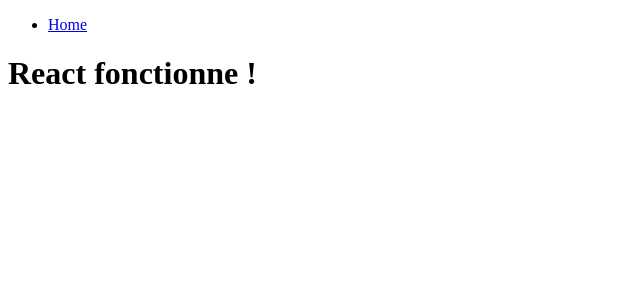
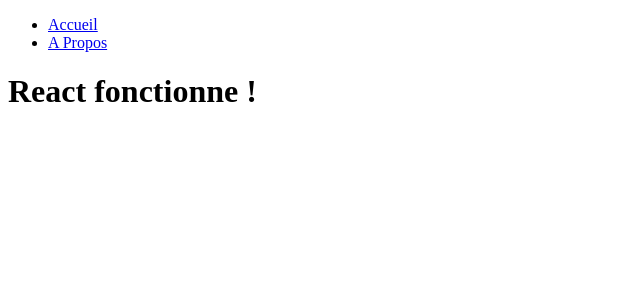
Before and after one commit to Loyd1307/4-Kasa, a React (Vite) app in the folder kasa/: page / in a window 1280 px wide. Shown: the top 300 px of the page, without its empty margins (0-640 px from the left). Built offline with nearby package versions, Linux system fonts and the light colour scheme.

Commit message:
ajout page accueil

```diff
--- a/kasa/src/App.jsx
+++ b/kasa/src/App.jsx
@@ -1,9 +1,11 @@
 import { Routes, Route } from "react-router";
 import Home from "./pages/Home.jsx";
+import About from "./pages/About.jsx";
 
 function Kaza () {
   return <><ul>
-    <li><a href="./home">Home</a></li>
+    <li><a href="./home">Accueil</a></li>
+    <li><a href="./a-propos">A Propos</a></li>
   </ul><h1>React fonctionne !</h1></>;
 }
 
@@ -12,6 +14,7 @@
     <Routes>
       <Route path="/" element={<Kaza />} />
       <Route path="/home" element={<Home />} />
+      <Route path="/a-propos" element={<About />} />
     </Routes>
   );
 }
--- /dev/null
+++ b/kasa/src/pages/About.jsx
@@ -0,0 +1,7 @@
+export default function About() {
+  return (
+    <div className="hero-content">
+        <h1>A Propos</h1>
+    </div>
+  )
+}
```
